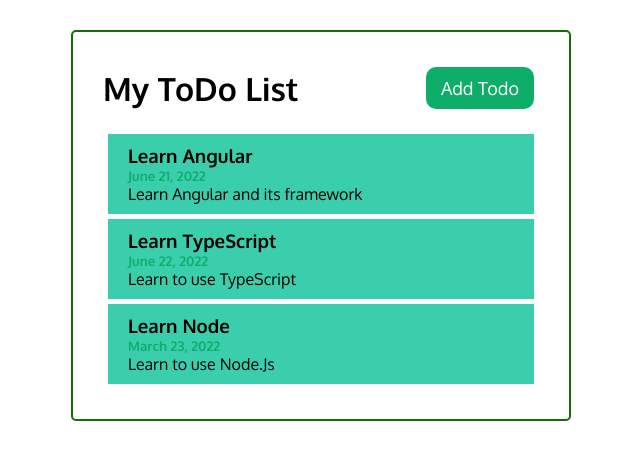
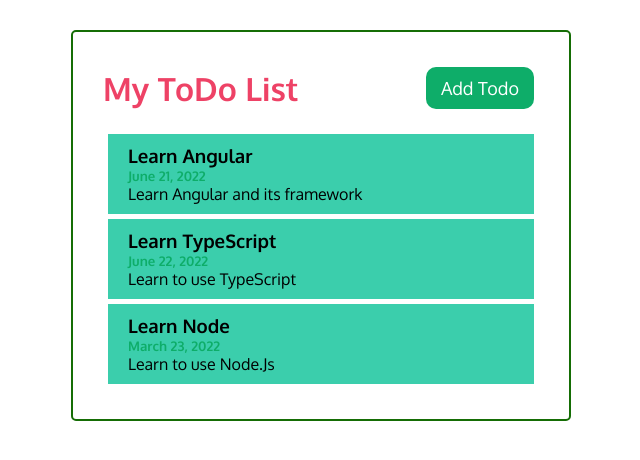
Before and after one commit to CragarDev/todo-list, an Angular app: page / in a window 1280 px wide. Shown: the top 460 px of the page, without its empty margins (319-959 px from the left). Built offline with nearby package versions, Linux system fonts and the light colour scheme.

Commit message:
changed title color on header

```diff
--- a/src/app/components/header/header.component.css
+++ b/src/app/components/header/header.component.css
@@ -4,3 +4,7 @@ header {
   align-items: center;
   margin-bottom: 20px;
 }
+
+h1 {
+  color: #ee4266;
+}
```
